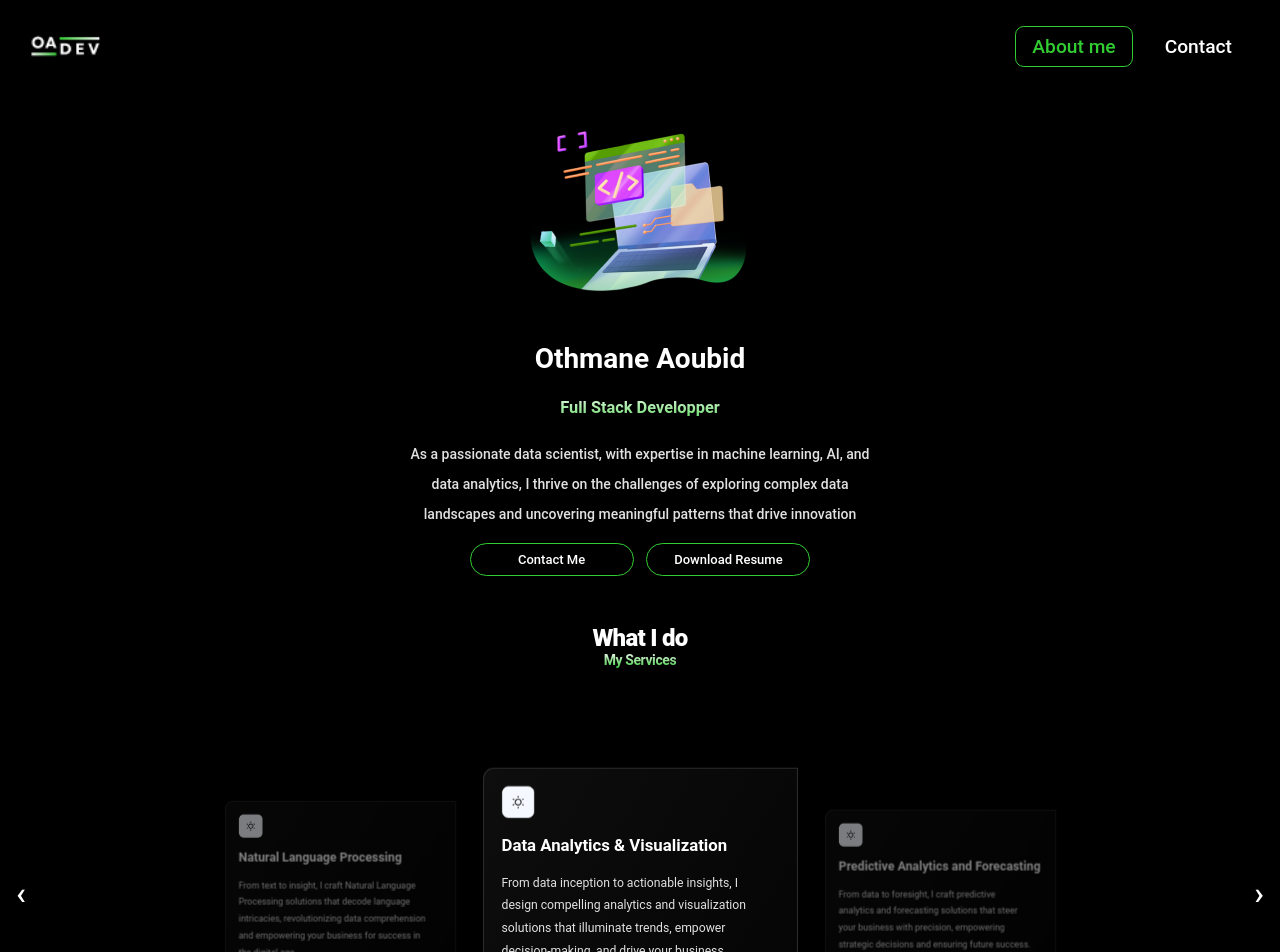
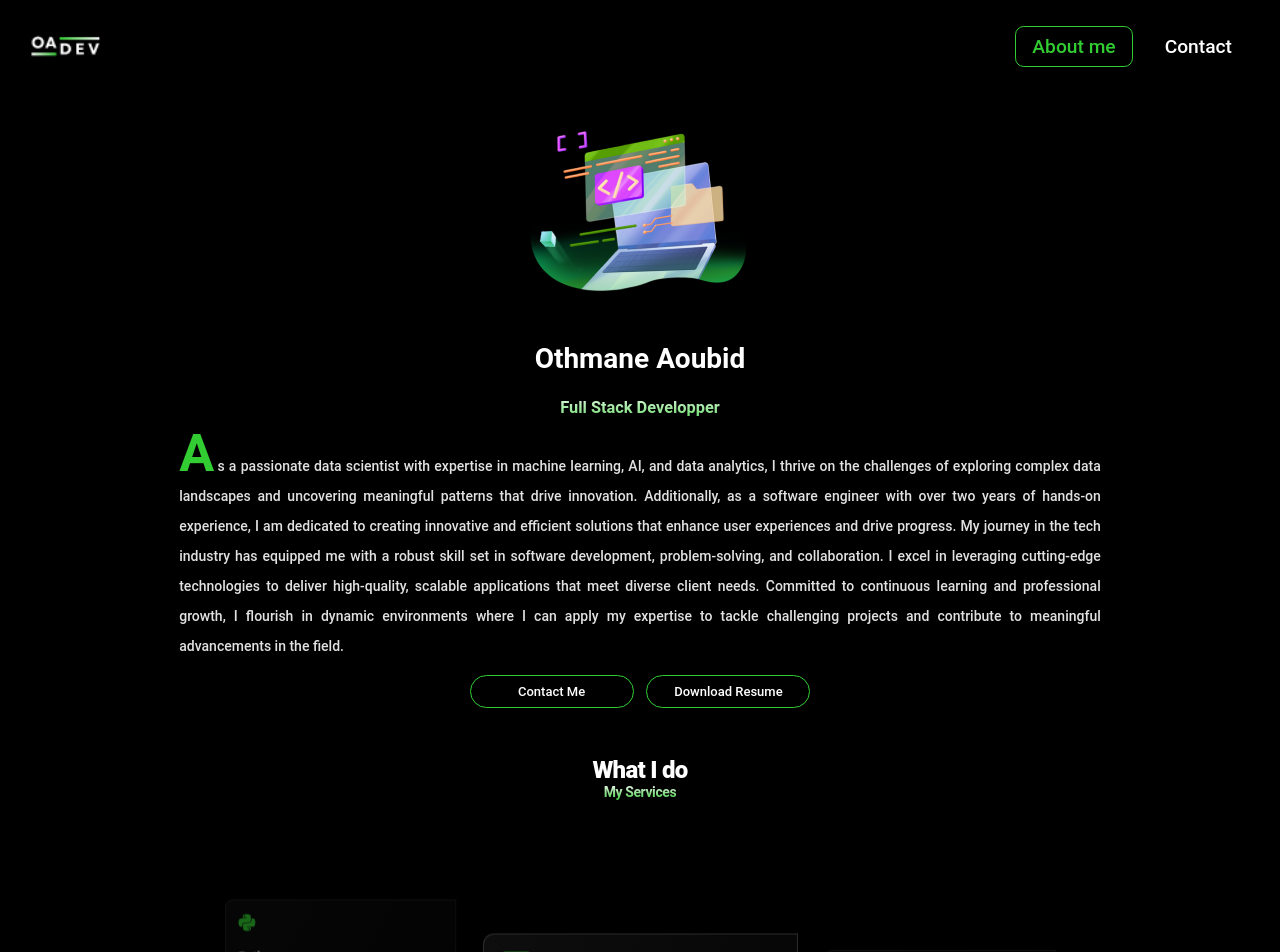
Before and after one commit to Othmane-aoubid/othmane_aoubid_portfolio, a Vue app: page / in a window 1280 px wide. Shown: the top 952 px of the page. Built offline with nearby package versions, Linux system fonts and the light colour scheme.

Commit message:
added information about what i do

```diff
--- a/package.json
+++ b/package.json
@@ -9,6 +9,9 @@
   },
   "dependencies": {
     "@fortawesome/fontawesome-free": "^6.6.0",
+    "@fortawesome/fontawesome-svg-core": "^6.6.0",
+    "@fortawesome/free-solid-svg-icons": "^6.6.0",
+    "@fortawesome/vue-fontawesome": "^3.0.8",
     "axios": "^1.7.3",
     "core-js": "^3.8.3",
     "emailjs-com": "^3.2.0",
--- a/src/App.vue
+++ b/src/App.vue
@@ -34,7 +34,6 @@ export default {
 *::before,
 *::after {
   box-sizing: border-box;
-  color: white;
 }
 /* For Chrome, Edge, and Safari */
 *::-webkit-scrollbar {
@@ -138,7 +137,10 @@ canvas {
   line-height: 30px;
   overflow-x: hidden;
 }
-
+.custom-icon {
+  color: #32cd32 !important;
+  font-size: 24px; /* Adjust the font size as needed */
+}
 @media (prefers-reduced-motion: reduce) {
   *,
   *::before,
--- a/src/components/HeroVue.vue
+++ b/src/components/HeroVue.vue
@@ -10,41 +10,56 @@
       <h1 class="hero--section--title">Othmane Aoubid</h1>
       <h3 class="hero--section--description">Full Stack Developper</h3>
       <p class="hero--section--paragraph">
-        As a passionate data scientist, with expertise in machine learning, AI,
-        and data analytics, I thrive on the challenges of exploring complex data
-        landscapes and uncovering meaningful patterns that drive innovation
+        <span class="upper--case">A</span>s a passionate data scientist with
+        expertise in machine learning, AI, and data analytics, I thrive on the
+        challenges of exploring complex data landscapes and uncovering
+        meaningful patterns that drive innovation. Additionally, as a software
+        engineer with over two years of hands-on experience, I am dedicated to
+        creating innovative and efficient solutions that enhance user
+        experiences and drive progress. My journey in the tech industry has
+        equipped me with a robust skill set in software development,
+        problem-solving, and collaboration. I excel in leveraging cutting-edge
+        technologies to deliver high-quality, scalable applications that meet
+        diverse client needs. Committed to continuous learning and professional
+        growth, I flourish in dynamic environments where I can apply my
+        expertise to tackle challenging projects and contribute to meaningful
+        advancements in the field.
       </p>
       <div class="hero--section--btn--container">
-        <button class="contact--me" @click.prevent="scrollToSection('contact')">Contact Me</button>
-        <button class="download--resume" @click="downloadResume">Download Resume</button>
+        <button class="contact--me" style="color: white !important;" @click.prevent="scrollToSection('contact')">
+          Contact Me
+        </button>
+        <button class="download--resume" style="color: white !important;" @click="downloadResume">
+          Download Resume
+        </button>
       </div>
     </div>
   </div>
 </template>
 
 <script>
-import axios from 'axios';
-import { storage, ref, getDownloadURL } from '../firebase/index.js';
+import axios from "axios";
+import { storage, ref, getDownloadURL } from "../firebase/index.js";
 export default {
   methods: {
     async downloadResume() {
       try {
-        const resumeRef = ref(storage, '/resume1/othmaneaoubid-cv.pdf'); // Path to your resume file
+        const resumeRef = ref(storage, "/resume1/othmaneaoubid-cv.pdf"); // Path to your resume file
         const url = await getDownloadURL(resumeRef);
 
         // Fetch the file using Axios
-        const response = await axios.get(url, { responseType: 'blob' });
+        const response = await axios.get(url, { responseType: "blob" });
         const fileURL = window.URL.createObjectURL(new Blob([response.data]));
-        const fileLink = document.createElement('a');
+        const fileLink = document.createElement("a");
 
         fileLink.href = fileURL;
-        fileLink.setAttribute('download', 'OthmaneAoubid.pdf'); // Set the file name
+        fileLink.setAttribute("download", "OthmaneAoubid.pdf"); // Set the file name
         document.body.appendChild(fileLink);
 
         fileLink.click();
         document.body.removeChild(fileLink);
       } catch (error) {
-        console.error('Error downloading the resume:', error);
+        console.error("Error downloading the resume:", error);
       }
     },
     scrollToSection(section) {
@@ -55,7 +70,7 @@ export default {
         el.scrollIntoView({ behavior: "smooth" });
       }
     },
-  }
+  },
 };
 </script>
 
@@ -75,8 +90,8 @@ export default {
 .hero--section--btn--container {
   flex-direction: column;
   justify-content: center;
-  align-items: center ;
-  gap: .8rem;
+  align-items: center;
+  gap: 0.8rem;
 }
 .hero--section--title,
 .hero--section--description {
@@ -105,22 +120,31 @@ export default {
   line-height: 15.23px;
   background-color: #000000;
   border-radius: var(--border-radius--main--btn);
-  padding: .5rem;
+  padding: 0.5rem;
   cursor: pointer;
   transition: all 0.3s ease;
 }
 .contact--me:hover,
 .download--resume:hover {
   background-color: #32cd32;
-  color: #000000 ;
+  color: #000000;
+}
+
+.upper--case {
+  color: #32cd32;
+  font-size: 52px;
+  display: inline-block;
+  font-weight: 600;
+  margin-right: 0.2rem;
 }
 /* Media query for 1280px and larger screens */
-@media (min-width: 1280px){
-  .hero--section--paragraph{
-    width: 40%;
+@media (min-width: 1280px) {
+  .hero--section--paragraph {
+    width: 80%;
     margin-inline: auto;
+    text-align: justify;
   }
-  .hero--section--btn--container{
+  .hero--section--btn--container {
     display: flex;
     flex-direction: row;
   }
--- a/src/components/WhatIdDo.vue
+++ b/src/components/WhatIdDo.vue
@@ -19,7 +19,12 @@
             }"
           >
             <div class="card--image">
-              <img :src="card.image" :alt="card.alt" />
+              <font-awesome-icon
+                v-if="card.icon"
+                :icon="card.icon"
+                class="custom-icon"
+              />
+              <img v-else :src="card.image" :alt="card.alt" />
             </div>
             <div class="card--content">
               <h3 class="card--title">{{ card.title }}</h3>
@@ -48,25 +53,35 @@ export default {
       type: Array,
       default: () => [
         {
-          image: require("../assets/cardsIcon.png"),
-          alt: "lightbulb",
-          title: "Data Analytics & Visualization",
+          icon: ["fas", "desktop"],
+          title: "Software Development",
           description:
-            "From data inception to actionable insights, I design compelling analytics and visualization solutions that illuminate trends, empower decision-making, and drive your business forward.",
+            "Experienced in both functional and OOP: Python, Java, JavaScript, vuejs, next, react",
         },
         {
-          image: require("../assets/cardsIcon.png"),
-          alt: "lightbulb",
-          title: "Predictive Analytics and Forecasting",
+          icon: ["fab", "react"],
+          title: "Frontend Dev React, NextJS",
           description:
-            "From data to foresight, I craft predictive analytics and forecasting solutions that steer your business with precision, empowering strategic decisions and ensuring future success.",
+            "Passionate about UI/UX. 2+ years of development experience in HTML, CSS, JS, MeterialUI, React and NextJS frameworks.",
         },
         {
-          image: require("../assets/cardsIcon.png"),
-          alt: "lightbulb",
-          title: "Natural Language Processing",
+          icon: ["fab", "vuejs"],
+          title: "Frontend Dev VueJS",
           description:
-            "From text to insight, I craft Natural Language Processing solutions that decode language intricacies, revolutionizing data comprehension and empowering your business for success in the digital age.",
+            "Passionate about UI/UX. 2+ years of development experience in HTML, CSS, JS, VueJS frameworks.",
+        },
+        {
+          image: require("../assets/firebase_icon.svg"),
+          alt: "firebase",
+          title: "Firebase",
+          description:
+            "I use Firebase to elevate my projects with its seamless integration and powerful features. I rely on Firebase for secure authentication, reliable hosting, and efficient database management. Its storage solutions also ensure my assets are well-protected and easily accessible. Firebase is more than just a tool—it's an essential partner in my development process, enabling me to build, innovate, and scale with confidence and efficiency.",
+        },
+        {
+          icon: ["fab", "python"],
+          title: "Python",
+          description:
+            "I work extensively with Python to develop APIs, leveraging its powerful libraries and frameworks to create robust and scalable solutions. Additionally, I utilize Python for data analytics, enabling insightful data visualization and decision-making processes. My expertise also extends to AI and machine learning, where I build intelligent models and applications to solve complex problems and drive innovation.",
         },
       ],
     },
@@ -213,7 +228,8 @@ export default {
   color: #e1e1e1;
   width: 243px;
 }
-.card--title, .card--description {
+.card--title,
+.card--description {
   font-family: Roboto;
   text-rendering: optimizeLegibility;
   -webkit-font-smoothing: antialiased;
--- a/src/main.js
+++ b/src/main.js
@@ -2,10 +2,21 @@ import { createApp } from 'vue'
 import App from './App.vue'
 import '@fortawesome/fontawesome-free/css/all.css';
 import '@fortawesome/fontawesome-free/js/all.js';
+// Import the FontAwesome core
+import { library } from '@fortawesome/fontawesome-svg-core';
+// Import the FontAwesome icon component
+import { FontAwesomeIcon } from '@fortawesome/vue-fontawesome';
+// Import specific icons
+import { fas } from '@fortawesome/free-solid-svg-icons';
+
 import Toast, { POSITION } from 'vue-toastification';
 import 'vue-toastification/dist/index.css';
 
-createApp(App).use(Toast, {
+
+// Add the icons to the library
+library.add(fas);
+
+createApp(App).component('font-awesome-icon', FontAwesomeIcon).use(Toast, {
     position: POSITION.TOP_RIGHT,
     timeout: 5000,
     closeButton: true,
```
Also changed, not shown: src/assets/firebase_icon.svg (added).
